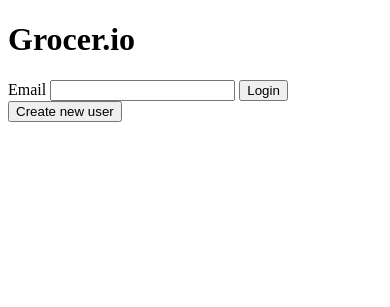
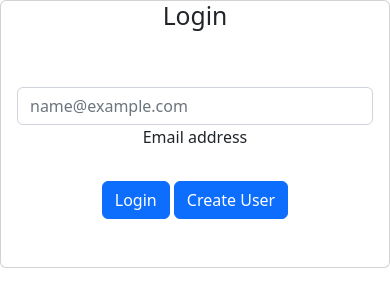
Before and after one commit to sarpuser/Grocer.io, a Python web app: template server/src/templates/index.html in a window 390 px wide. Shown: the top 307 px of the page. Run offline with Jinja, Linux system fonts and the light colour scheme; the template is opened without the code that fills it, so the values that code supplies are empty.

Commit message:
Chase's changes on the server

```diff
--- a/docker-compose.yml
+++ b/docker-compose.yml
@@ -19,7 +19,7 @@ services:
       context: ./server
     ports:
       - 80:80
-    # command: python server.py # automatically start the server when the container starts
+    #command: python server.py # automatically start the server when the container starts
     command: tail -f /dev/null # just keep it running for manual web serving
     env_file:
       ./credentials.env
--- a/server/src/templates/index.html
+++ b/server/src/templates/index.html
@@ -5,16 +5,63 @@
 		<title>Grocer.io</title>
 		<meta charset="utf-8">
 		<meta name="viewport" content="width=device-width, initial-scale=1">
-		<link rel="stylesheet" type="text/css" href="/simple.css">
+		<link href="https://cdn.jsdelivr.net/npm/bootstrap@5.2.0-beta1/dist/css/bootstrap.min.css" rel="stylesheet" integrity="sha384-0evHe/X+R7YkIZDRvuzKMRqM+OrBnVFBL6DOitfPri4tjfHxaWutUpFmBp4vmVor" crossorigin="anonymous">
 	</head>
 	<body>
-		<h1 class="h1">Grocer.io</h1>
-		<form>
-			<label for="email">Email</label>
-			<input type="text" id="email">
-			<button type="button" onclick="login_button()">Login</button>
-			<button type="button" onclick="new_user()">Create new user</button>
-		</form>
+
+		<!-- Section: Design Block -->
+<section class=" text-center text-lg-start">
+	<style>
+	  .rounded-t-5 {
+		border-top-left-radius: 0.5rem;
+		border-top-right-radius: 0.5rem;
+	  }
+
+	  @media (min-width: 992px) {
+		.rounded-tr-lg-0 {
+		  border-top-right-radius: 0;
+		}
+
+		.rounded-bl-lg-5 {
+		  border-bottom-left-radius: 0.5rem;
+		}
+	  }
+	</style>
+	<div class="card mb-3">
+	  <div class="row g-0 d-flex align-items-center">
+		<div class="col-lg-4 d-none d-lg-flex">
+		  <img src="https://mdbootstrap.com/img/new/ecommerce/vertical/004.jpg" alt="Trendy Pants and Shoes"
+			class="w-100 rounded-t-5 rounded-tr-lg-0 rounded-bl-lg-5" />
+		</div>
+		<div class="col-lg-8">
+			<h2 class="card-title"> Login </h2>
+		  <div class="card-body py-5 px-md-5">
+
+			<form>
+			  <!-- Email input -->
+			  <div class="form-outline mb-4">
+				<input type="email" id="form2Example1" class="form-control" placeholder="name@example.com" />
+				<label class="form-label" for="form2Example1">Email address</label>
+			  </div>
+
+
+
+			  <!-- Submit button -->
+			  	<div class="col justify-content-center">
+					<button type="button" class="btn btn-primary" onclick="login_user()">Login</button>
+					<button type="button" class="btn btn-primary" onclick="new_user()">Create User</button>
+				</div>
+
+			</form>
+
+		  </div>
+		</div>
+	  </div>
+	</div>
+  </section>
+  <!-- Section: Design Block -->
+
+
 		<script type="text/javascript" src="/rest.js"></script>
 	</body>
 </html>
--- a/server/src/templates/newuser.html
+++ b/server/src/templates/newuser.html
@@ -5,7 +5,7 @@
 		<title>Grocer.io</title>
 		<meta charset="utf-8">
 		<meta name="viewport" content="width=device-width, initial-scale=1">
-		<link rel="stylesheet" type="text/css" href="/simple.css">
+		<link href="https://cdn.jsdelivr.net/npm/bootstrap@5.2.0-beta1/dist/css/bootstrap.min.css" rel="stylesheet" integrity="sha384-0evHe/X+R7YkIZDRvuzKMRqM+OrBnVFBL6DOitfPri4tjfHxaWutUpFmBp4vmVor" crossorigin="anonymous">
 	</head>
 	<body>
 		<h1 class="h1">Grocer.io</h1>
```
Also changed, not shown: server/src/templates/user_home.html (+14 -2 lines), 1 other file.
